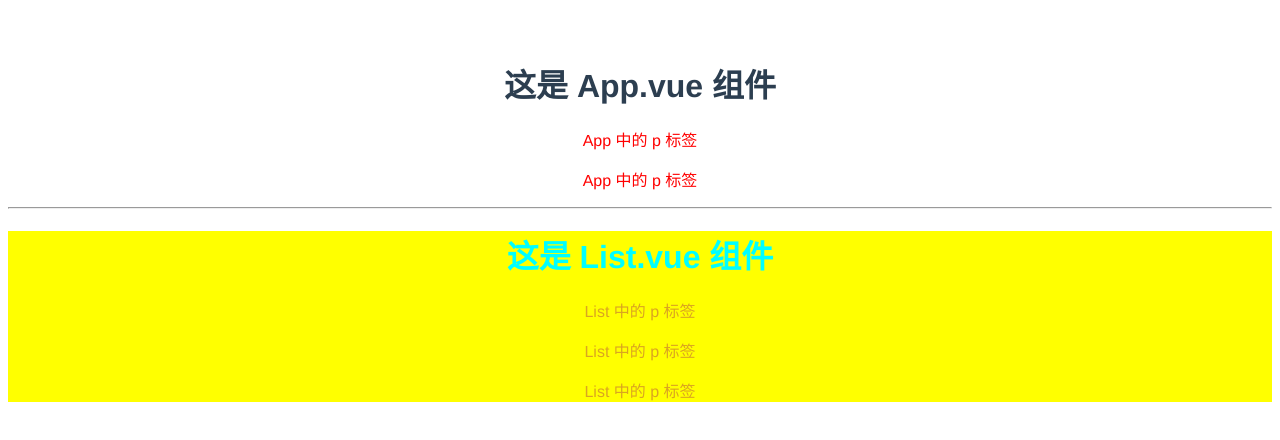
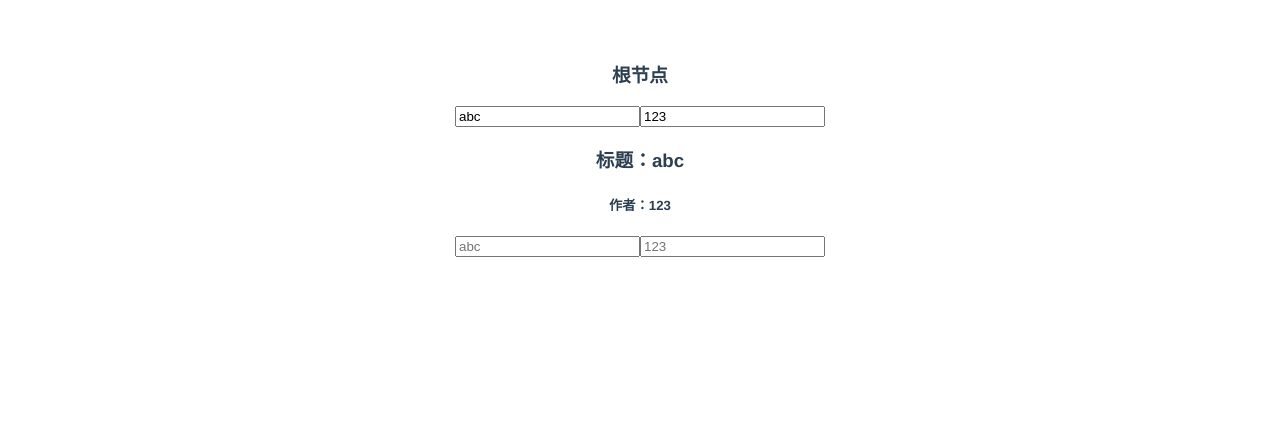
Before and after one commit to yuQ-7148/study_vue3.0, a Vue app: page / in a window 1280 px wide. Shown: the top 440 px of the page. Built offline with nearby package versions, Linux system fonts and the light colour scheme.

Commit message:
组建的props

```diff
--- /dev/null
+++ b/src/components/04.props/App.vue
@@ -0,0 +1,27 @@
+<template>
+    <div>
+        <h3>根节点</h3>
+        <input type="text" v-model="info.title">
+        <input type="text" v-model="info.author">
+        <my-article :title="info.title" :author="info.author"></my-article>
+    </div>
+</template>
+
+<script>
+import MyArticle from './Article.vue'
+
+export default{
+    name: 'MyApp',
+    data() {
+        return {
+            info: {
+                title: 'abc',
+                author: '123'
+            }
+        }
+    },
+    components: {
+        MyArticle
+    }
+}
+</script>
--- /dev/null
+++ b/src/components/04.props/Article.vue
@@ -0,0 +1,15 @@
+<template>
+    <div>
+        <h3>标题：{{ title }}</h3>
+        <h5>作者：{{ author }}</h5>
+        <input type="text" :placeholder="title">
+        <input type="text" :placeholder="author">
+    </div>
+</template>
+
+<script>
+export default{
+    name: 'MyArticle',
+    props: ['title','author']
+}
+</script>
--- a/src/main.js
+++ b/src/main.js
@@ -1,6 +1,6 @@
 import { createApp } from 'vue'
 // import App from './App.vue'
-import App from './components/03.style/App.vue'
+import App from './components/04.props/App.vue'
 import './index.css'
 
 import Swiper from './components/01.globalReg/Swiper.vue'
```
